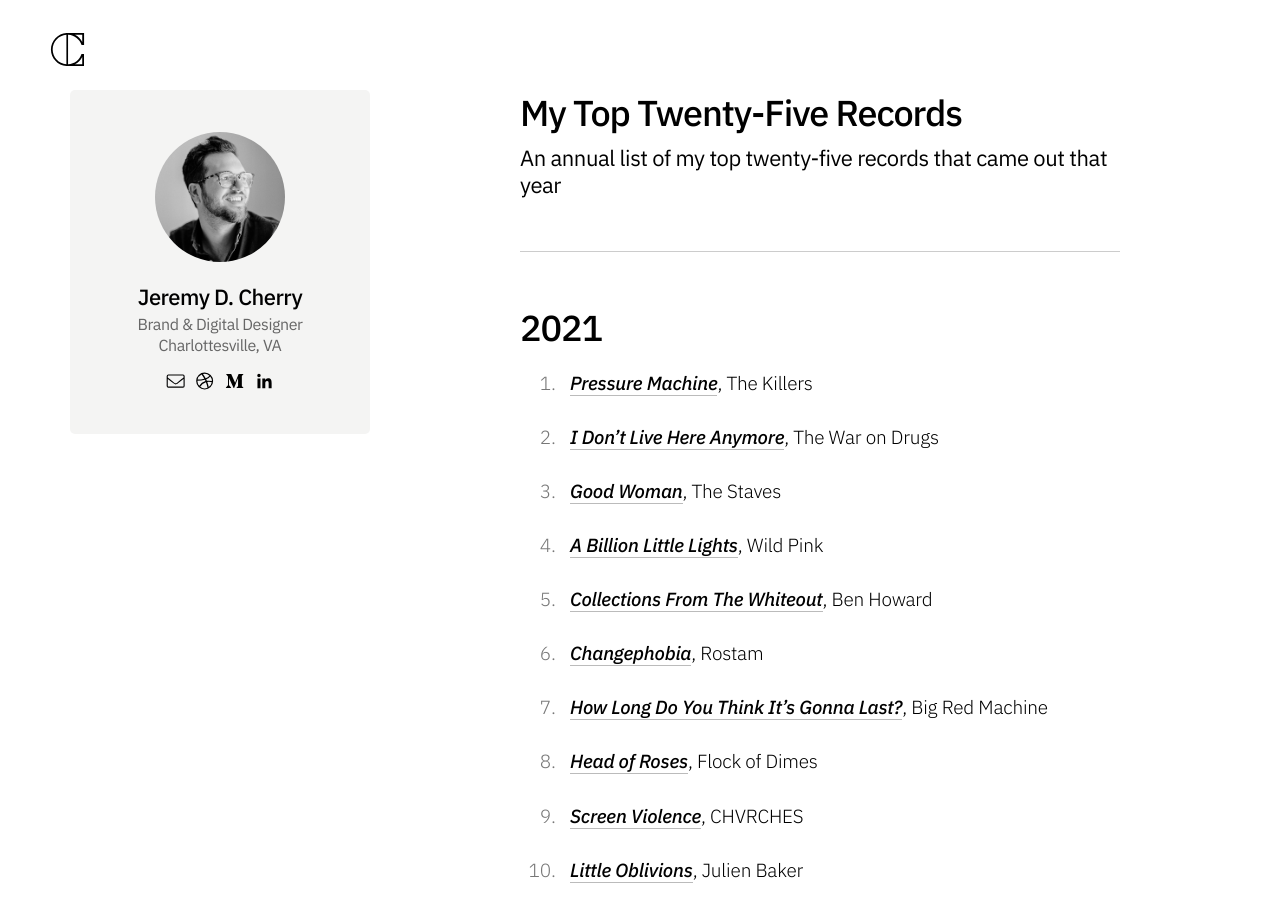
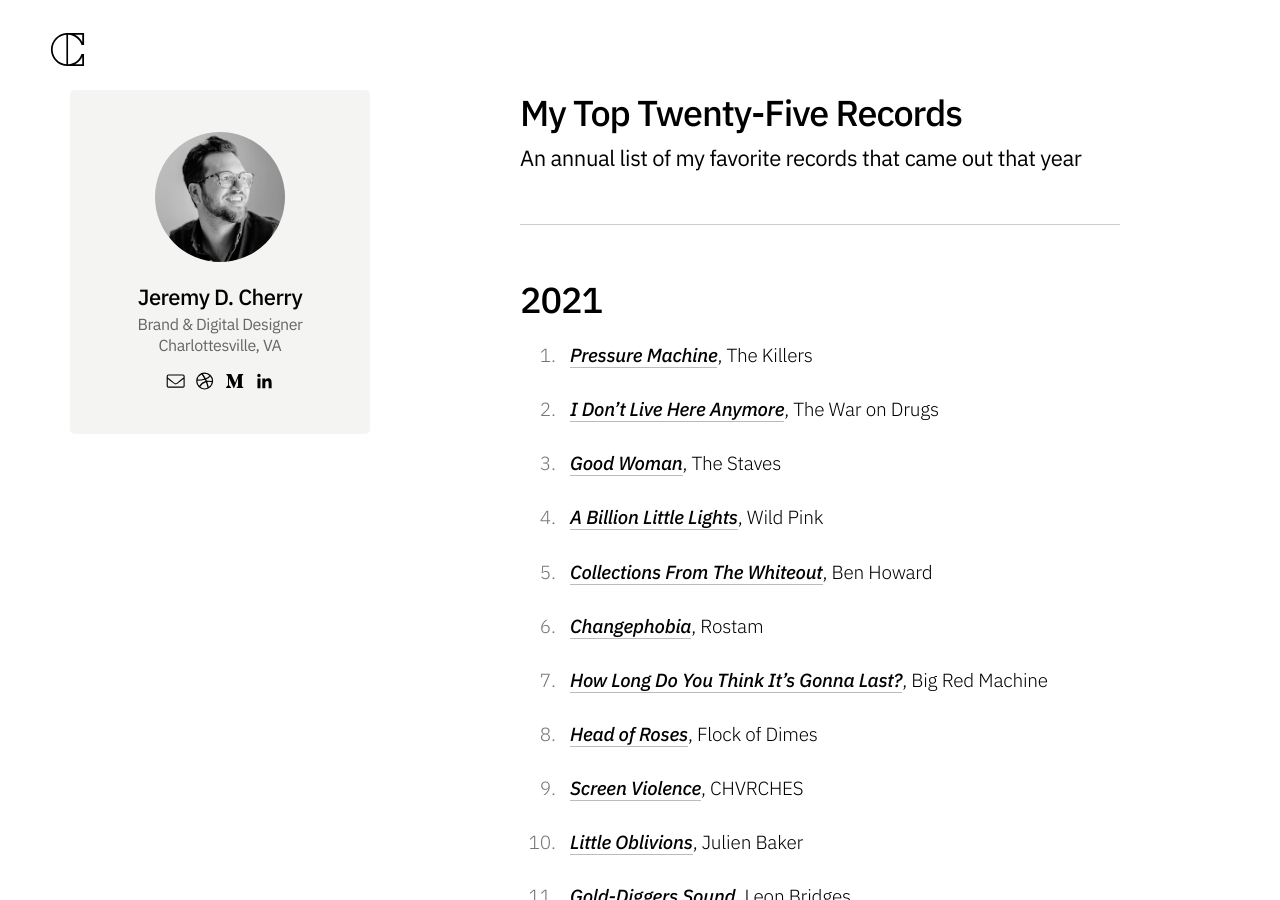
Before and after one commit to jeremydcherry/jeremydcherry.github.io, a Jekyll site: the page built from content/25.md, in a window 1280 px wide and 900 px high. Built offline with Jekyll 4.4.1, drawn with Linux system fonts in a browser that asks for light colours; some of the changed text lies outside the part shown.

Commit message:
Updated 25

```diff
--- a/content/25.md
+++ b/content/25.md
@@ -6,7 +6,7 @@
 
 # My Top Twenty-Five Records
 
-## An annual list of my top twenty-five records that came out that year
+## An annual list of my favorite records that came out that year
 
 ---
 
```
Also changed, not shown: other parts of content/25.md (+5 -0 lines).
